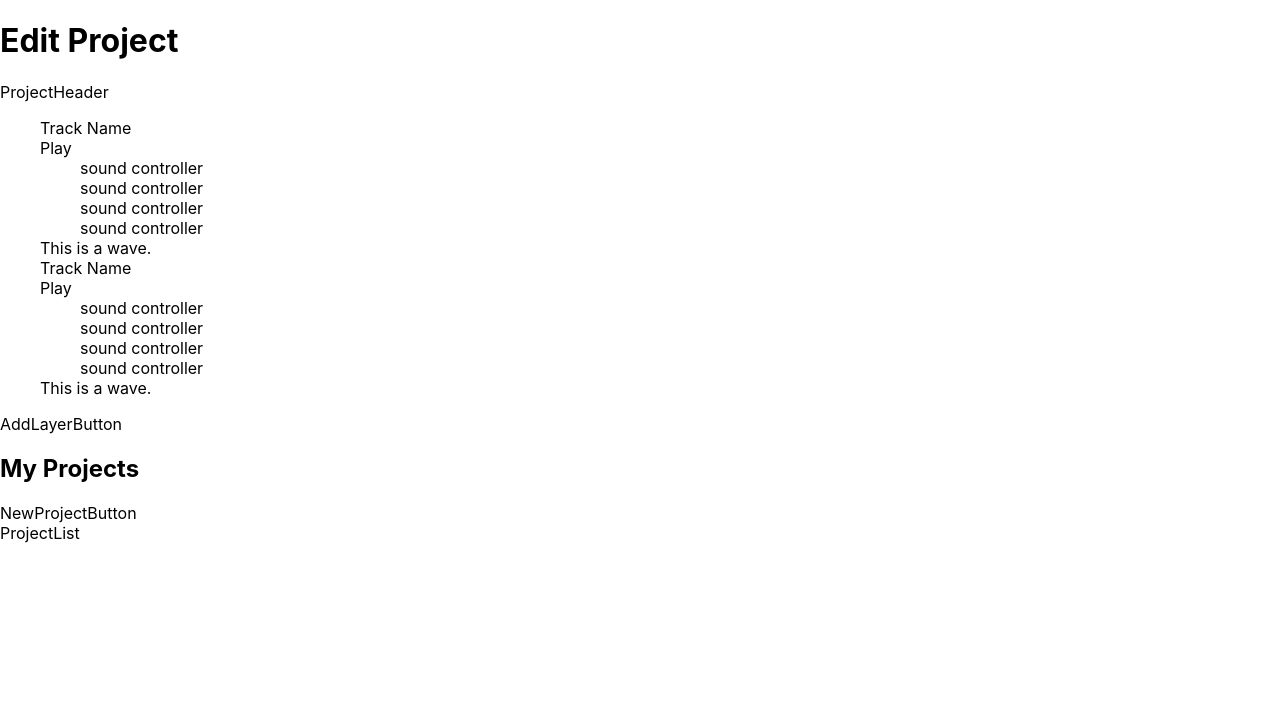
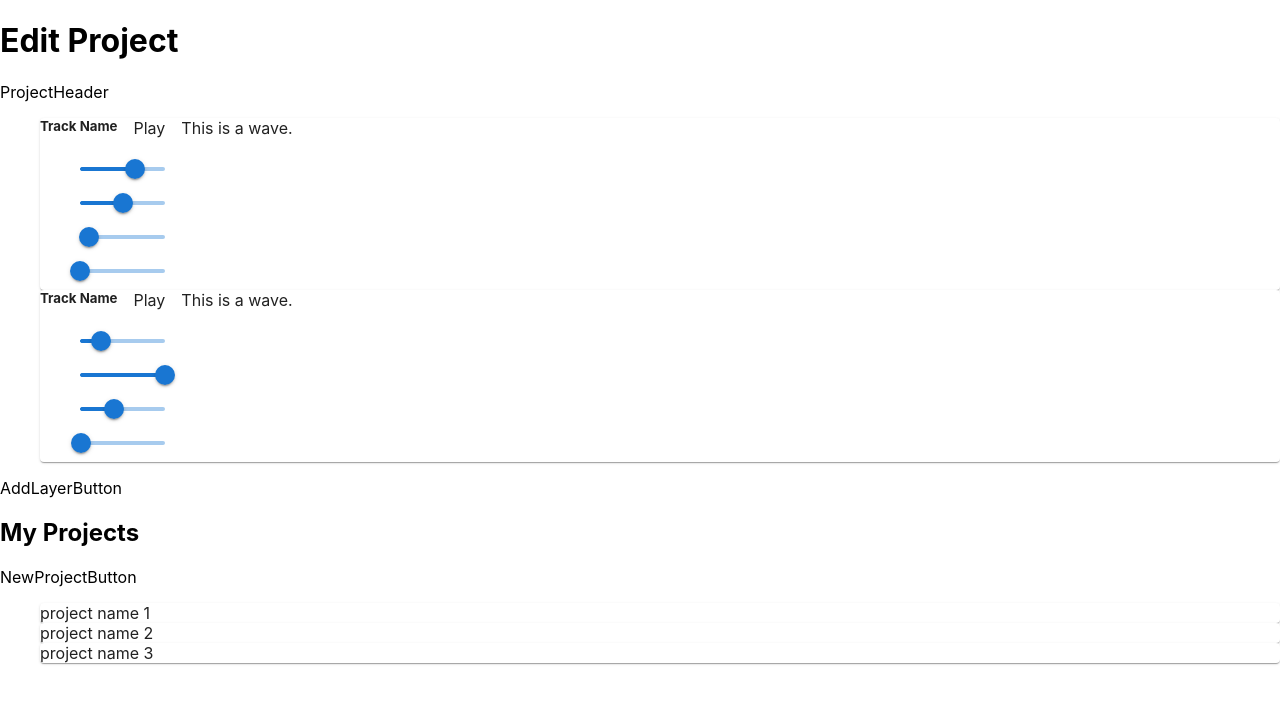
Before and after one commit to rpp33-boc-pacific/improvibe, a Next.js app: page /projects/1 in a window 1280 px wide. Shown: the top 704 px of the page. Built offline with nearby package versions, Linux system fonts and the light colour scheme.

Commit message:
Adding material ui components to layer

```diff
--- a/components/projectEditor/Layer.tsx
+++ b/components/projectEditor/Layer.tsx
@@ -1,18 +1,21 @@
+import { Card, Grid, Stack } from '@mui/material';
 import PlayLayer from './PlayLayer';
 import SoundControllerList from './SoundControllerList';
 import Wave from './Wave';
 
 export default function Layer({ data }) {
   return (
-    <div className='layer'>
-      <div className='horizonal-container'>
-        <div className='horizonal-container'>
-          <div>Track Name</div>
-          <PlayLayer />
-        </div>
-        <SoundControllerList settings={data.settings}/>
-      </div>
-      <Wave />
-    </div>
+    <Card>
+      <Stack spacing={2} direction="row">
+        <Stack spacing={2}>
+          <Stack direction="row" spacing={2}>
+            <h5>Track Name</h5>
+            <PlayLayer />
+          </Stack>
+          <SoundControllerList data={data}/>
+        </Stack>
+        <Wave />
+      </Stack>
+    </Card>
   )
 }
--- a/components/projectEditor/LayerList.tsx
+++ b/components/projectEditor/LayerList.tsx
@@ -4,7 +4,7 @@ export default function LayerList({ layers }) {
   return (
     <ul role='list-layers'>
       {layers.map((layer) => {
-        return <Layer key={layer.id} data={layer} />
+        return <Layer key={layer.layerId} data={layer} />
       })}
     </ul>
   )
--- a/components/projectEditor/ProjectList.tsx
+++ b/components/projectEditor/ProjectList.tsx
@@ -1,7 +1,16 @@
-function ProjectList() {
+import { Card } from "@mui/material";
 
+function ProjectList({ projects }) {
   return (
-    <div>ProjectList</div>
+    <ul>
+      {projects.map((project) => {
+        return (
+          <Card key={project.id}>
+            <div>{project.projectName}</div>
+          </Card>
+        )
+      })}
+    </ul>
   );
 }
 
--- a/components/projectEditor/SoundController.tsx
+++ /dev/null
@@ -1,3 +0,0 @@
-export default function SoundController() {
-  return <div>sound controller</div>
-}
--- a/components/projectEditor/SoundControllerList.tsx
+++ b/components/projectEditor/SoundControllerList.tsx
@@ -1,12 +1,12 @@
-import SoundController from './SoundController'
+import { Slider } from '@mui/material'
 
-export default function SoundControllerList({ settings }) {
+export default function SoundControllerList({ data }) {
   return (
     <ul role='sound-controller-list'>
-      <SoundController />
-      <SoundController />
-      <SoundController />
-      <SoundController />
+      <Slider defaultValue={data.volume}/>
+      <Slider defaultValue={data.pitch}/>
+      <Slider defaultValue={data.tempo}/>
+      <Slider defaultValue={Number(data.loop)} step={1}/>
     </ul>
   )
 }
--- a/pages/projects/[id].tsx
+++ b/pages/projects/[id].tsx
@@ -5,6 +5,11 @@ import ProjectHeader from '../../components/projectEditor/ProjectHeader'
 import AddLayer from '../../components/projectEditor/AddLayer'
 import NewProject from '../../components/projectEditor/NewProject'
 import ProjectList from '../../components/projectEditor/ProjectList'
+import project from '../../sample-data/project';
+import projects from '../../sample-data/projects';
+
+const sammpleProject = project;
+const sampleProjects = projects;
 
 const Editor: NextPage = () => {
   return (
@@ -20,14 +25,14 @@ const Editor: NextPage = () => {
         <div className='layers'>
           <div>
             <ProjectHeader />
-            <LayerList layers={[{ id: 1, settings: { pitch: 10, tempo: 50, volume: 75, loop: false } }, { id: 2, settings: { pitch: 80, tempo: 25, volume: 50, loop: true }}]} />
+            <LayerList layers={sammpleProject.layers} />
             <AddLayer />
           </div>
         </div>
         <div className='projects'>
           <h2>My Projects</h2>
           <NewProject />
-          <ProjectList />
+          <ProjectList projects={sampleProjects}/>
         </div>
       </div>
     </>
--- a/pages/projects/index.tsx
+++ b/pages/projects/index.tsx
@@ -1,7 +1,9 @@
 import type { NextPage } from 'next';
 import Head from 'next/head';
 import ProjectList from '../../components/projectEditor/ProjectList';
+import projects from '../../sample-data/projects';
 
+const sampleProjects = projects;
 
 const Projects: NextPage = () => {
   return (
@@ -12,7 +14,7 @@ const Projects: NextPage = () => {
         <link rel="icon" href="/favicon.ico" />
       </Head>
 
-      <ProjectList />
+      <ProjectList projects={sampleProjects}/>
     </>
   )
 };
--- a/sample-data/project.ts
+++ b/sample-data/project.ts
@@ -10,9 +10,9 @@ const project = {
       track: 'track',
       trackName: 'track name',
       trackTime: 'track time',
-      tempo: 'tempo',
-      pitch: 'pitch',
-      volume: 'volume',
+      tempo: 10,
+      pitch: 50,
+      volume: 65,
       start_time: 'start time',
       trim_start: 'trim start',
       trim_end: 'trim end',
@@ -23,9 +23,9 @@ const project = {
       track: 'track',
       trackName: 'track name',
       trackTime: 'track time',
-      tempo: 'tempo',
-      pitch: 'pitch',
-      volume: 'volume',
+      tempo: 40,
+      pitch: 100,
+      volume: 25,
       start_time: 'start time',
       trim_start: 'trim start',
       trim_end: 'trim end',
--- a/sample-data/projects.ts
+++ b/sample-data/projects.ts
@@ -2,21 +2,21 @@ const projects = [
   {
     id: 1,
     user: 'username',
-    projectName: 'project name',
+    projectName: 'project name 1',
     genre: 'genre',
     total_time: 'total time'
   },
   {
     id: 2,
     user: 'username',
-    projectName: 'project name',
+    projectName: 'project name 2',
     genre: 'genre',
     total_time: 'total time'
   },
   {
     id: 3,
     user: 'username',
-    projectName: 'project name',
+    projectName: 'project name 3',
     genre: 'genre',
     total_time: 'total time'
   }
```
